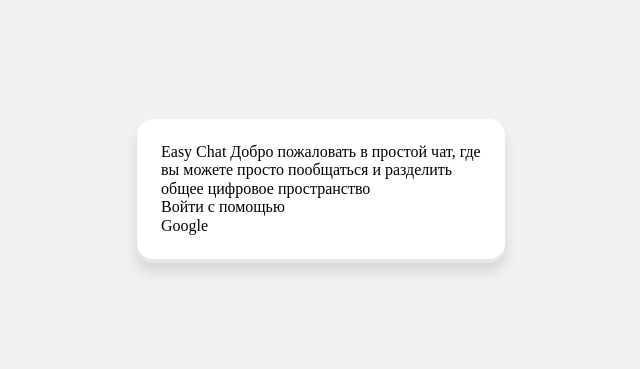
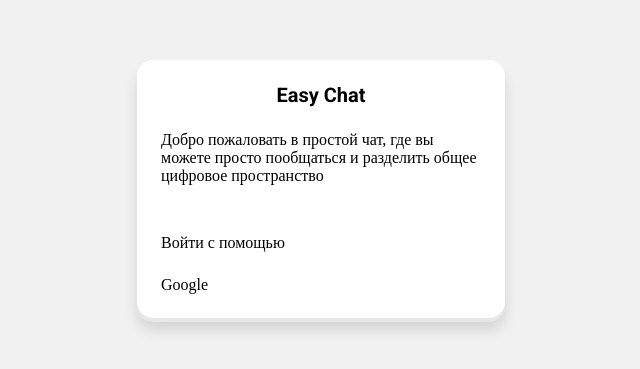
Before and after one commit to hellorustam/easy-chat, a Vue app: page / in a window 1280 px wide. Shown: the part 211-580 px from the top of the page, without its empty margins (319-959 px from the left). Built offline with nearby package versions, Linux system fonts and the light colour scheme.

Commit message:
add styles for class login-title & class wrapper-login

```diff
--- a/src/pages/Login.vue
+++ b/src/pages/Login.vue
@@ -3,7 +3,7 @@
 <template>
 	<div class="wrapper-main">
 		<div class="wrapper-login">
-			<span class="login-title">Easy Chat</span>
+			<div class="login-title">Easy Chat</div>
 			Добро пожаловать в простой чат, где вы можете просто пообщаться
 			и разделить общее цифровое пространство
 			<div class="devider"></div>
@@ -26,9 +26,20 @@
 .wrapper-login {
 	max-width: 320px;
 	background-color: white;
+	display: flex;
+	flex-direction: column;
+	gap: 24px;
 	padding: 24px;
 	border-radius: 16px;
 	box-shadow: 0px 4px 0px rgba(231, 231, 231, 1),
 		0px 12px 14px rgba(0, 0, 0, 0.12);
 }
+
+.login-title {
+	font-family: 'Roboto', sans-serif;
+	font-size: 20px;
+	font-weight: 700;
+	width: 100%;
+	text-align: center;
+}
 </style>
```
